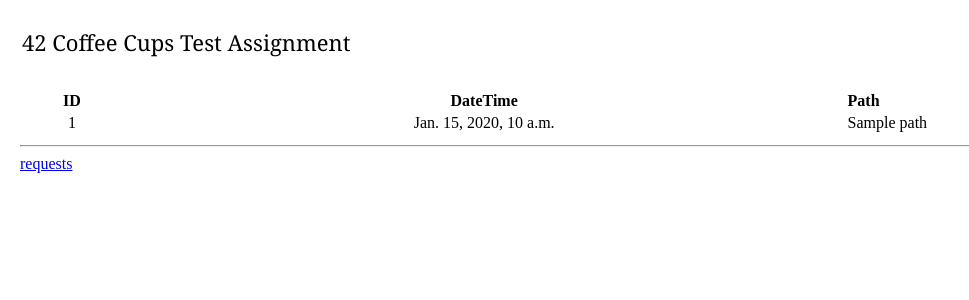
After one commit to KostyantynT/cupstest, a Django app: template middleware/templates/middleware/list.html in a window 1280 px wide. The commit adds this page. Shown: the top 300 px of the page, without its empty margins (0-969 px from the left). Run offline with Django 3.2, Linux system fonts and the light colour scheme; the template is opened without the code that fills it: most values are stand-ins (such as "Sample title", 1, 10 or a date in 2020); parts of the project's set-up code (start-up, migrations or seed data) failed here and were passed over.

Commit message:
ticket:3 middleware implemented

```diff
--- a/contacts/static/contacts/css/styles.css
+++ b/contacts/static/contacts/css/styles.css
@@ -19,3 +19,17 @@ p{
 	width:50%;
 	float:left;
 }
+
+.clear{
+	clear:both;
+}
+
+table{
+	width:100%;
+}
+td{
+	text-align: center;
+}
+table tr td:last-child,th:last-child{
+	text-align: left;
+}
--- a/contacts/templates/__base.html
+++ b/contacts/templates/__base.html
@@ -12,5 +12,9 @@
 		{% block content %}
 		{% endblock %}
 	</div>
+	<div>
+		<hr style='width:100%'/>
+		<a href='/middleware'>requests</a>
+	</div>
 </body>
 </html>
--- a/contacts/templates/contacts/index.html
+++ b/contacts/templates/contacts/index.html
@@ -30,4 +30,5 @@
 			<p>{{ contact.contactdetails.other }}</p>
 		</div>
 	</div>
+	<div class='clear' />
 {% endblock %}
--- a/cupstest/settings.py
+++ b/cupstest/settings.py
@@ -100,6 +100,7 @@ MIDDLEWARE_CLASSES = (
     'django.contrib.messages.middleware.MessageMiddleware',
     # Uncomment the next line for simple clickjacking protection:
     # 'django.middleware.clickjacking.XFrameOptionsMiddleware',
+    'middleware.RequestMiddleware.RequestMiddleware',
 )
 
 ROOT_URLCONF = 'cupstest.urls'
@@ -127,6 +128,7 @@ INSTALLED_APPS = (
     'south',
     'tests',
     'contacts',
+    'middleware',
 )
 
 # A sample logging configuration. The only tangible logging
--- a/cupstest/urls.py
+++ b/cupstest/urls.py
@@ -6,6 +6,7 @@ admin.autodiscover()
 
 urlpatterns = patterns('',
     url(r'^contacts/', include('contacts.urls')),
+    url(r'^middleware/', include('middleware.urls')),
     # Examples:
     # url(r'^$', 'cupstest.views.index', name='index'),
     # url(r'^cupstest/', include('cupstest.foo.urls')),
--- /dev/null
+++ b/middleware/models.py
@@ -0,0 +1,6 @@
+from django.db import models
+from datetime import datetime
+
+class RequestLog(models.Model):
+    path = models.CharField(max_length=256)
+    time = models.DateTimeField(default=datetime.now())
--- /dev/null
+++ b/middleware/templates/middleware/list.html
@@ -0,0 +1,21 @@
+{% extends "__base.html" %}
+{% block content %}
+	<div>
+		<table>
+		<thead>
+			<th>ID</th>
+			<th>DateTime</th>
+			<th>Path</th>
+		</thead>
+		<tbody>
+			{% for r in requests %}
+				<tr>
+					<td>{{ forloop.counter }}</td>
+					<td>{{ r.time }}</td>
+					<td>{{ r.path }}</td>
+				<tr>
+			{% endfor %}
+		</tbody>
+		</table>
+	</div>
+{% endblock %}
```
Also changed, not shown: middleware/RequestMiddleware.py (added, +12 -0 lines), middleware/tests.py (added, +16 -0 lines), middleware/urls.py (added, +9 -0 lines), middleware/views.py (added, +7 -0 lines), middleware/__init__.py (added), middleware/migrations/0001_initial.py (added), middleware/migrations/__init__.py (added).
